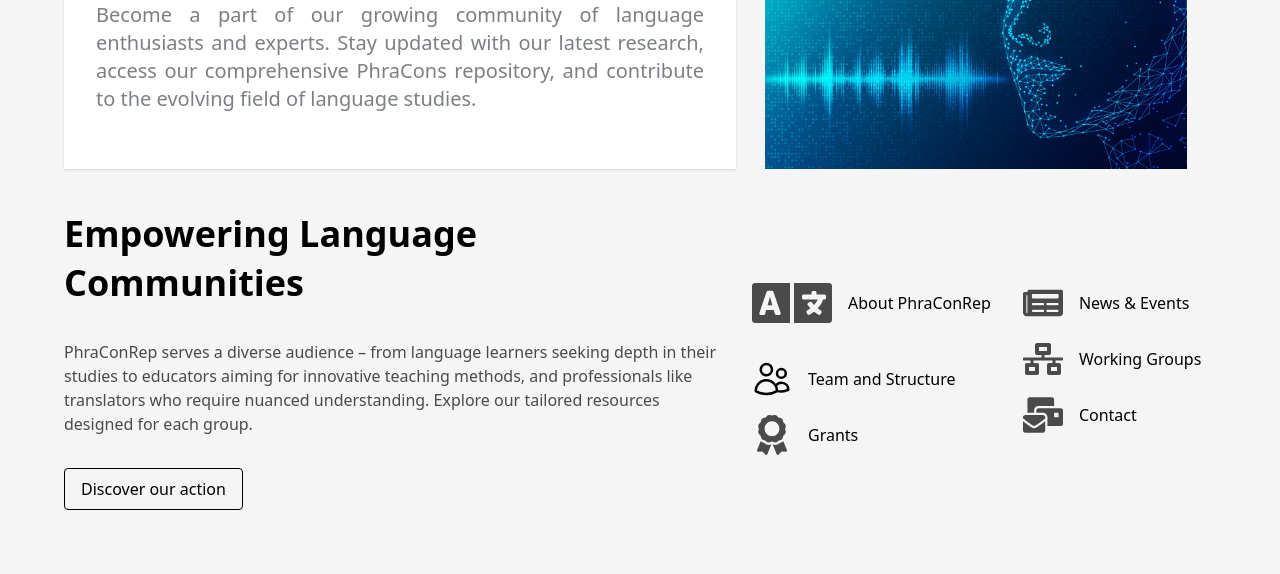
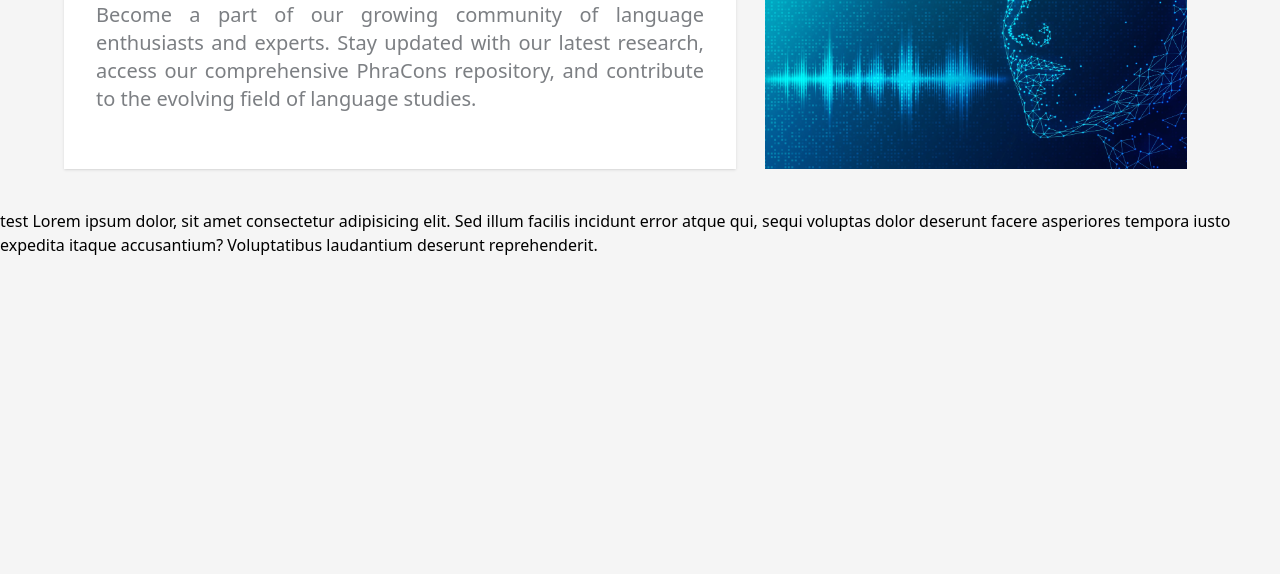
Before and after one commit to hosseinGith/phraconrep, a website: page public/index.html in a window 1280 px wide. Shown: the part 1674-2248 px from the top of the page. After the commit the page ends 1995 px from the top, so only its background shows below. Drawn offline with nearby package versions, Linux system fonts and the light colour scheme.

```diff
--- a/public/index.html
+++ b/public/index.html
@@ -520,7 +520,7 @@
           </div>
 
           <!-- دکمه‌های ناوبری -->
-          <div class="pb-5 flex-row-center gap-x-4">
+          <div class="pb-5 flex-row-center gap-x-3">
             <button
               class="swiper-custom-button-prev border rounded-full hover:bg-black hover:text-white p-1 transition-colors duration-75"
             >
@@ -570,65 +570,12 @@
           />
         </div>
       </section>
-      <section class="container md:flex justify-between gap-8  md:space-y-0 space-y-4">
-        <div class="w-full md:flex-1/2 flex flex-col gap-8">
-          <h2 class="text-3xl md:text-4xl font-semibold leading-snug">
-            Empowering Language Communities
-          </h2>
-          <p class="text-[var(--lowOpacityText)]">
-            PhraConRep serves a diverse audience – from language learners
-            seeking depth in their studies to educators aiming for innovative
-            teaching methods, and professionals like translators who require
-            nuanced understanding. Explore our tailored resources designed for
-            each group.
-          </p>
-          <a href="#" class="button inline-block w-max">Discover our action</a>
-        </div>
-        <ul
-          class="fill-[var(--lowOpacityText)] md:flex-1/3 whitespace-nowrap md:flex-row flex-col flex gap-8 justify-between sm:items-center "
-        >
-          <div class="flex flex-col gap-4 *:gap-4 *:flex *:items-center w-full ">
-            <li>
-              <svg class="size-20">
-                <use href="#transitionIcon"></use>
-              </svg>
-              <span> About PhraConRep</span>
-            </li>
-            <li>
-              <svg class="size-10">
-                <use href="#usersBehind"></use>
-              </svg>
-              <span> Team and Structure</span>
-            </li>
-            <li>
-              <svg class="size-10">
-                <use href="#grantsIcon"></use>
-              </svg>
-              <span> Grants</span>
-            </li>
-          </div>
-          <div class="flex flex-col gap-4 *:gap-4 *:flex *:items-center w-full">
-            <li>
-              <svg class="size-10">
-                <use href="#newsPaper"></use>
-              </svg>
-              <span> News & Events</span>
-            </li>
-            <li>
-              <svg class="size-10">
-                <use href="#workingGroups"></use>
-              </svg>
-              <span> Working Groups</span>
-            </li>
-            <li>
-              <svg class="size-10">
-                <use href="#contactMessage"></use>
-              </svg>
-              <span> Contact</span>
-            </li>
-          </div>
-        </ul>
-      </section>
+      <p>
+        test Lorem ipsum dolor, sit amet consectetur adipisicing elit. Sed illum
+        facilis incidunt error atque qui, sequi voluptas dolor deserunt facere
+        asperiores tempora iusto expedita itaque accusantium? Voluptatibus
+        laudantium deserunt reprehenderit.
+      </p>
     </main>
 
     <footer class="py-8">
```
Also changed, not shown: src/styles/output.css.
